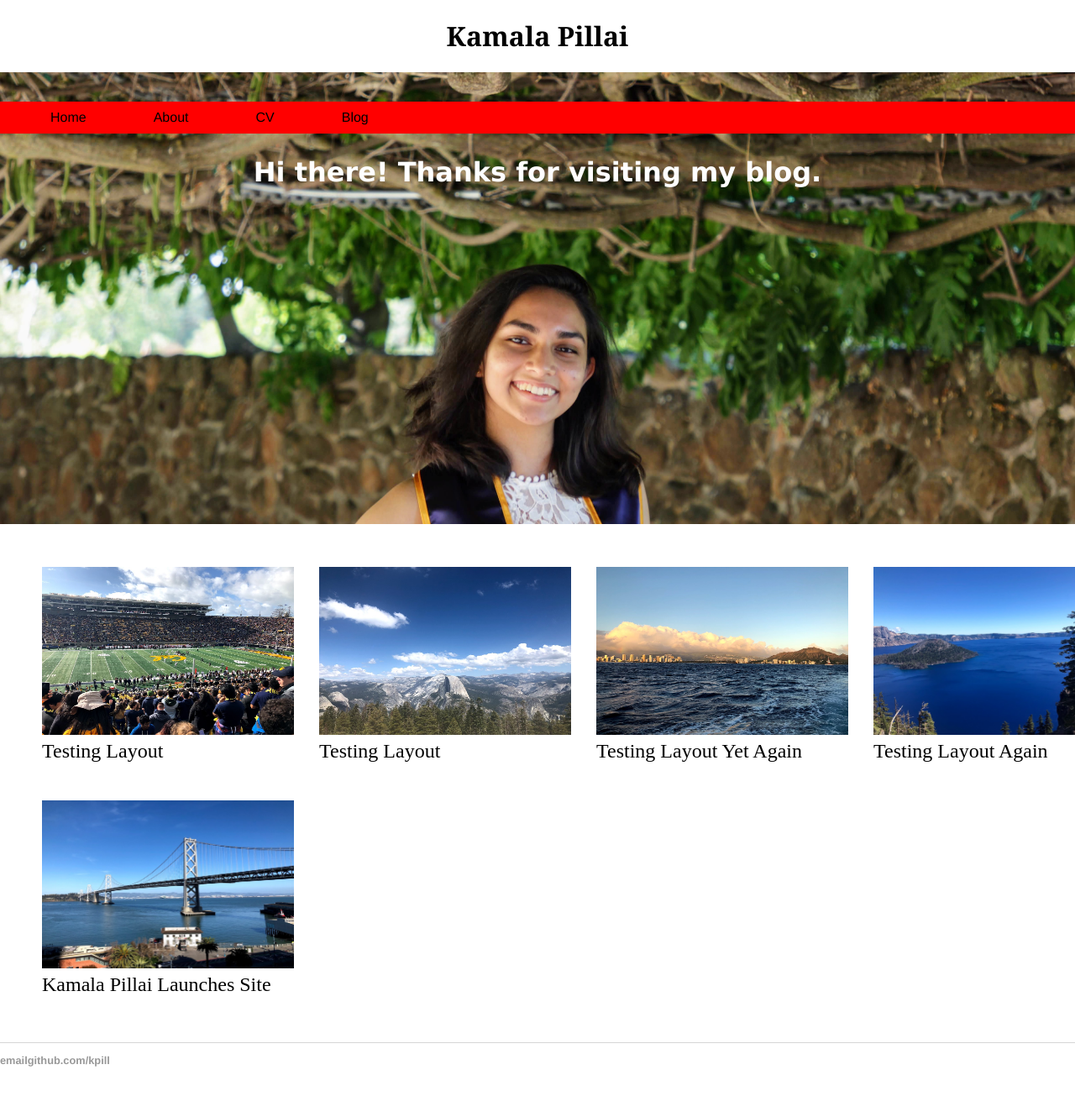
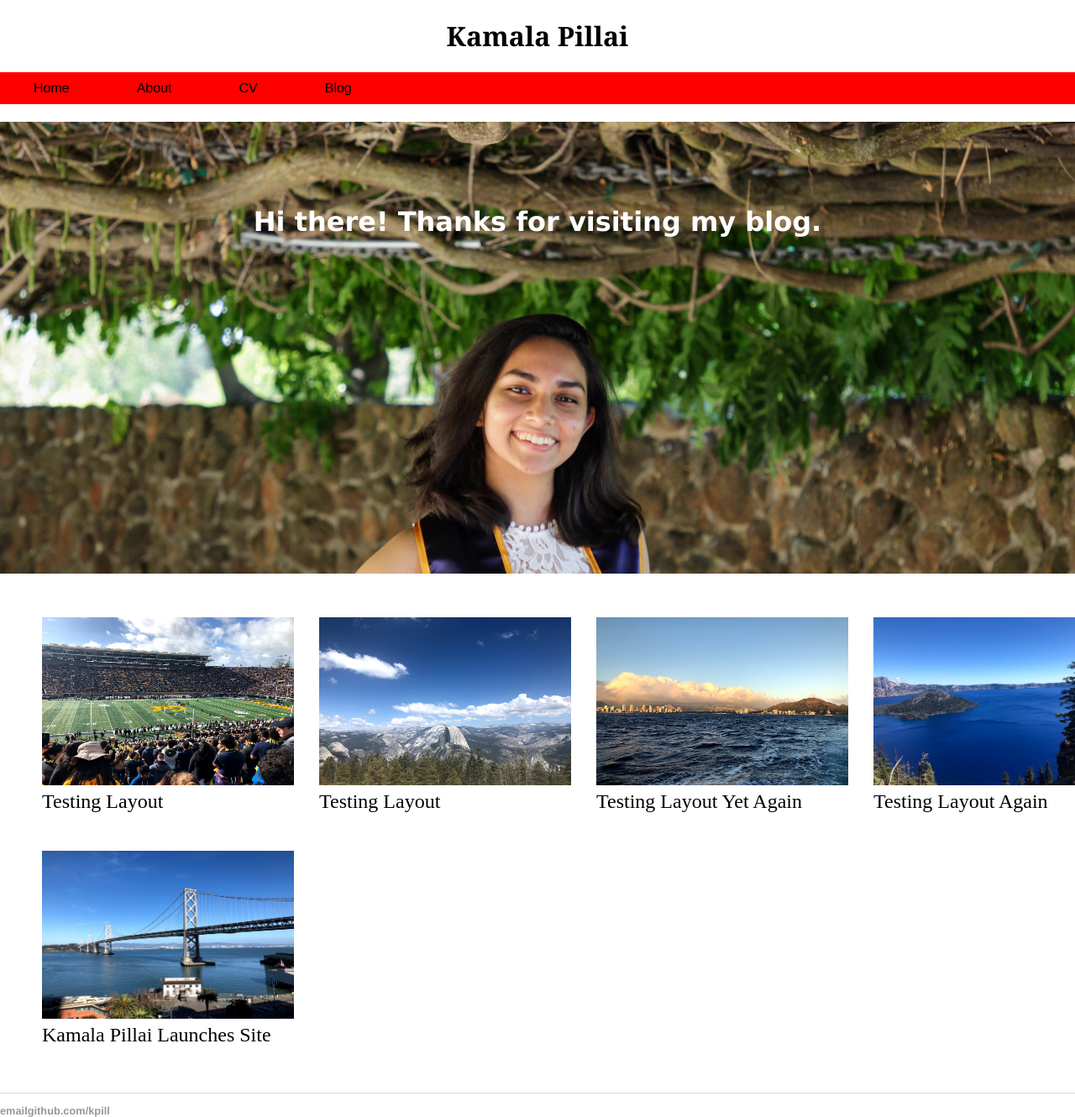
Before and after one commit to kpill/kpill.github.io, a Jekyll site: the page built from index.html, in a window 1280 px wide. Shown: the whole page at 84% size. Built offline with Jekyll 4.4.1, drawn with Linux system fonts in a browser that asks for light colours; before the commit the page ends 1270 px from its top, so only the background shows below that.

Commit message:
Update main.css

```diff
--- a/css/main.css
+++ b/css/main.css
@@ -35,10 +35,8 @@ footer ul {
 
 nav ul {
     font-family:'Helvetica', 'Arial', 'Sans-Serif';
-	float: none;
-	position: absolute;
-	left: 50%;
-	transform: translate(-50%, 50%);
+	padding: 0;
+	margin: 0;
     list-style-type: none;
     overflow: hidden;
     background-color: red;
```
